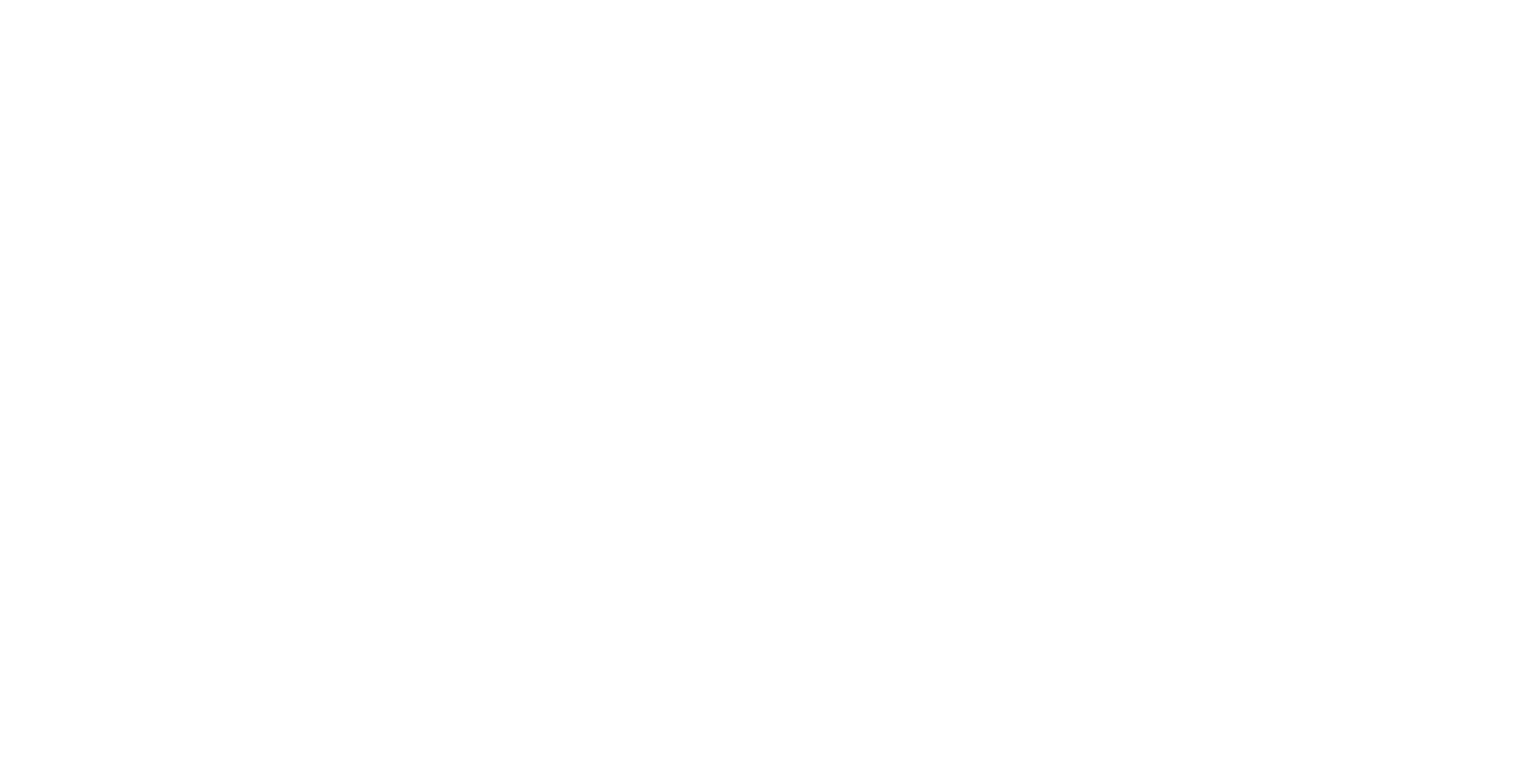
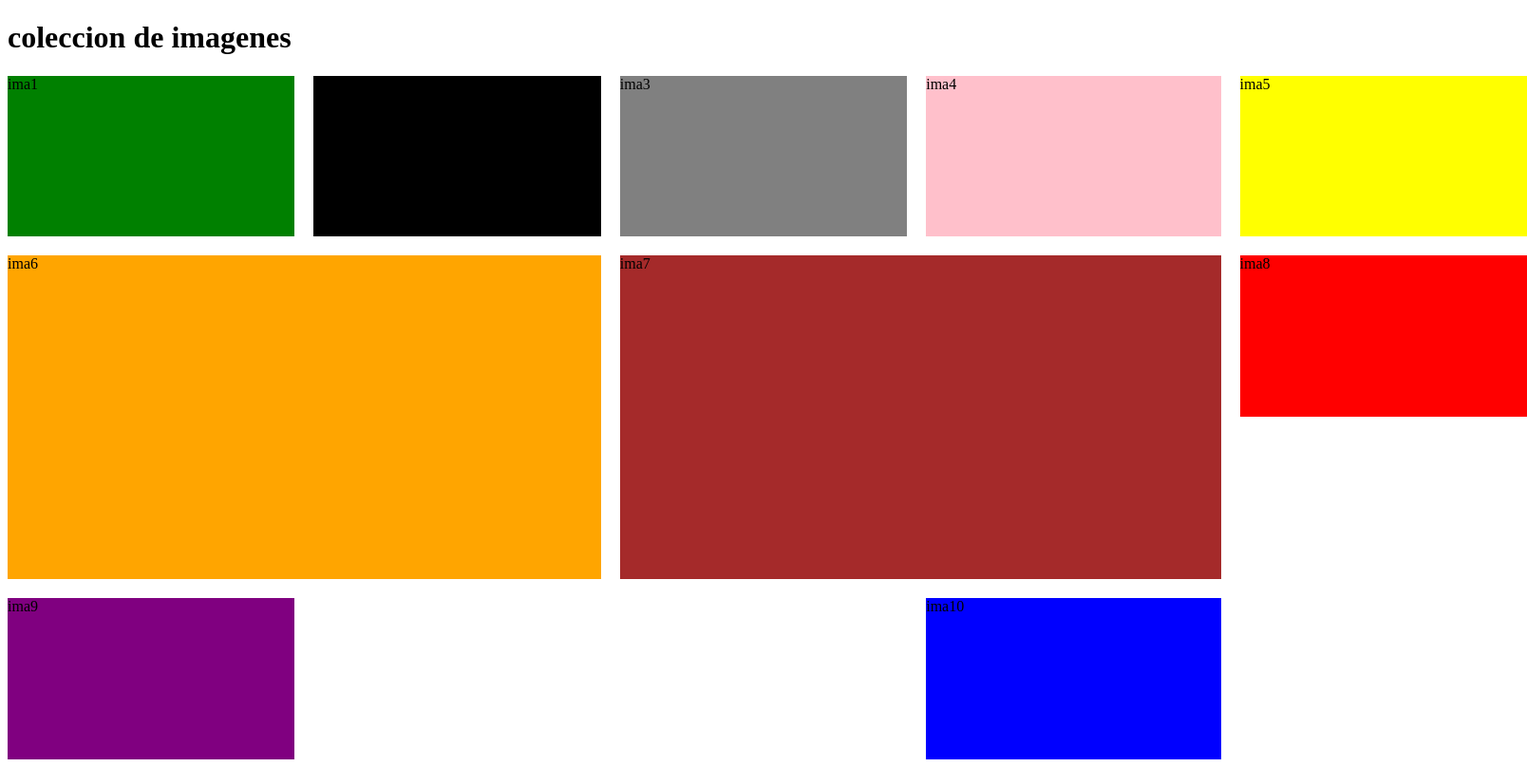
Before and after one commit to ShefkaOnLine/practicagrid, a plain HTML site: page index.html in a window 1280 px wide. Shown: the whole page at 95% size, 1608 px wide, since content can reach past the window. Drawn offline with Linux system fonts and the light colour scheme.

Commit message:
arreglada problematica con las secciones

```diff
--- a/index.html
+++ b/index.html
@@ -4,10 +4,24 @@
         <meta charset="UTF-8">
         <meta http-equiv="X-UA-Compatible" content="IE=edge">
         <meta name="viewport" content="width=device-width, initial-scale=1.0">
-        <title>PRactica Grid 3</title>
-        <link href="main.css" rel="stylesheet">
+        <link rel="stylesheet" href="/main.css">
+        <title>GRID</title>
     </head>
     <body>
-
+        <header class="logo_practica">
+            <h1>coleccion de imagenes</h1>
+        </header>
+       <main id="cuadricula">
+        <section id="one">ima1</section>
+        <section id="two">ima2</section>
+        <section id="three">ima3</section>
+        <section id="four">ima4</section>
+        <section id="five">ima5</section>
+        <section id="six">ima6</section>
+        <section id="seven">ima7</section>
+        <section id="eigth">ima8</section>
+        <section id="nine">ima9</section>
+        <section id="ten">ima10</section>
+        </main>
     </body>
-</html>
+    </html>
--- a/main.css
+++ b/main.css
@@ -0,0 +1,68 @@
+#cuadricula {
+    display: grid;
+      grid-gap: 10xp;
+    width: 1600px;
+    height: 720px;
+    grid-template-columns: repeat(5 min-max ( 300px, 1fr ));
+    grid-template-rows: repeat(4 min-max (300px, 1fr));
+    grid-template-areas:
+    "ima1 ima2 ima3 ima4 ima5"
+    "ima6 ima6 ima7 ima7 ima8"
+    "ima6 ima6 ima7 ima7 ."
+    "ima9 . . ima10 .";
+    grid-gap: 20px;
+
+  }
+
+  #one {
+
+    background-color: green;
+    grid-area: ima1;
+  }
+  #two {
+
+    background-color: black;
+    grid-area: ima2;
+  }
+  #three {
+
+    background-color: gray;
+    grid-area: ima3;
+  }
+
+  #four {
+
+    background-color: pink;
+    grid-area: ima4;
+  }
+  #five {
+
+    background-color: yellow;
+    grid-area: ima5;
+  }
+  #six {
+
+    background-color: orange;
+    grid-area: ima6;
+  }
+
+  #seven {
+
+    background-color: brown;
+    grid-area: ima7;
+  }
+  #eigth{
+    display: flex;
+    background-color: red;
+    grid-area: ima8;
+  }
+  #nine {
+
+    background-color: purple;
+    grid-area: ima9;
+  }
+  #ten {
+    display: flex;
+    background-color: blue;
+    grid-area: ima10;
+  }
```
Also changed, not shown: 1 other file.
